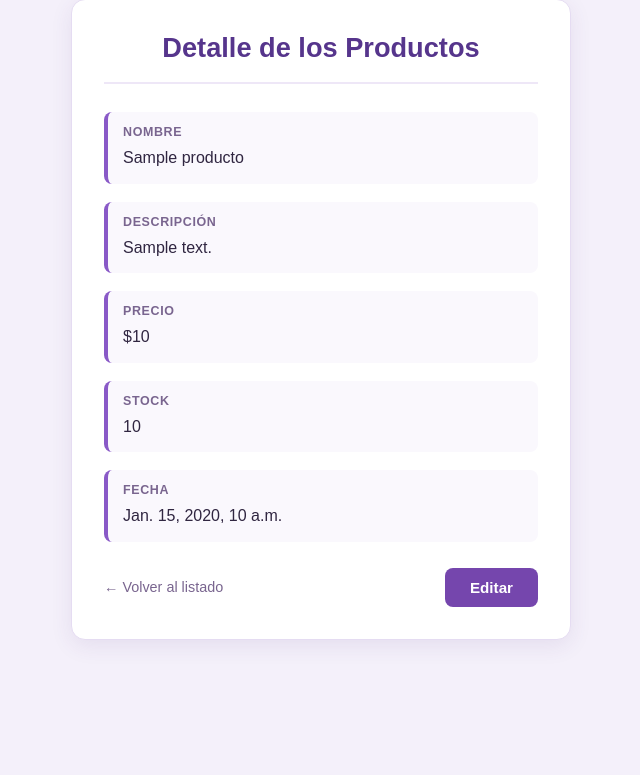
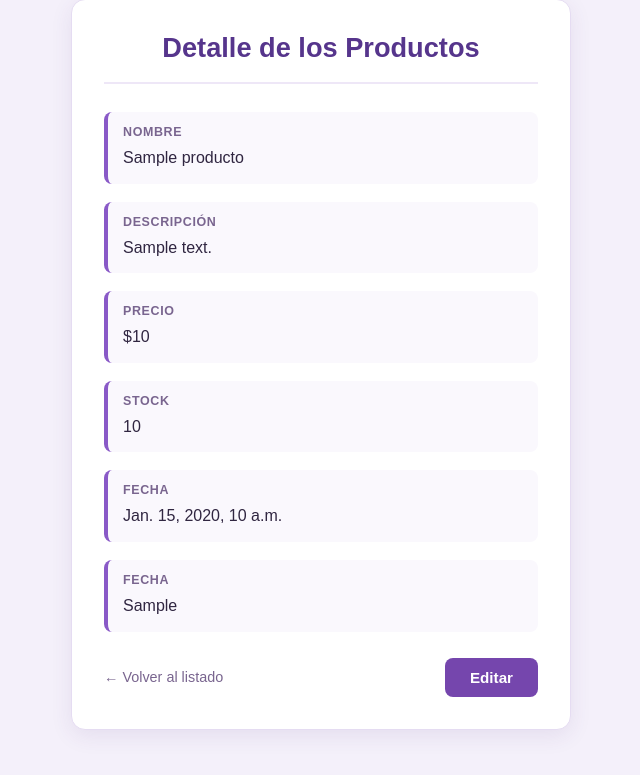
Before and after one commit to sam3246/pedidofacil2, a Django app: page /productos/detalle/1/ in a window 1280 px wide. Shown: the part 46-821 px from the top of the page, without its empty margins (319-959 px from the left). Before the commit the page ends 688 px from the top, so only its background shows below. Run offline with Django 5.2, Linux system fonts and the light colour scheme; tables that the repository leaves empty hold one stand-in row (values such as "Sample post").

Commit message:
agregar test a detalle

```diff
--- a/productos/templates/detalle.html
+++ b/productos/templates/detalle.html
@@ -163,6 +163,11 @@
             <p>{{ Producto.fecha }}</p>
         </div>
 
+        <div class="detail-item">
+            <span>Fecha</span>
+            <p>{{ Producto.test }}</p>
+        </div>
+
         <div class="footer-actions">
             <a href="/productos/lista/" class="link-back">← Volver al listado</a>
             <a href="/productos/editar/{{ Producto.id }}/" class="btn-edit">Editar</a>
```
